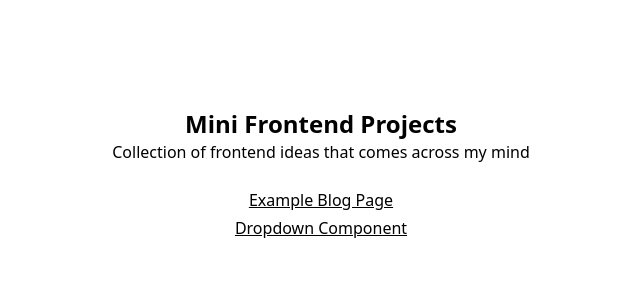
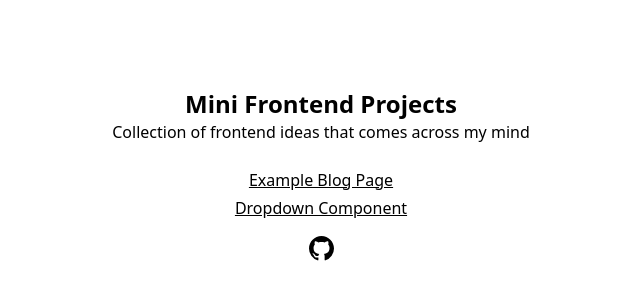
Before and after one commit to fagbenjaenoch/mini-frontend-projects, a React (Vite) app: page / in a window 1280 px wide. Shown: the part 226-526 px from the top of the page, without its empty margins (319-959 px from the left). Built offline with nearby package versions, Linux system fonts and the light colour scheme.

Commit message:
added github logo and project link

```diff
--- a/src/App.jsx
+++ b/src/App.jsx
@@ -1,9 +1,6 @@
 import "./App.css";
+import { Github } from 'lucide-react'
 
-import { ArrowDownIcon } from "lucide-react";
-
-import Container from "./components/atoms/Container";
-import Nav from "./components/organisms/Nav";
 import ThemeProvider from "./providers/Theme";
 
 function App() {
@@ -14,8 +11,13 @@ function App() {
 					<h1 className="text-2xl font-bold">Mini Frontend Projects</h1>
 					<p>Collection of frontend ideas that comes across my mind</p>
 				</header>
-				<a href="" className="underline">Example Blog Page</a>
+				<a href="/blog" className="underline">Example Blog Page</a>
 				<a href="" className="underline">Dropdown Component</a>
+				<a href="https://github.com/fagbenjaenoch/mini-frontend-projects" target="_blank" rel="noopener noreferrer" className="mt-3">
+					<svg height="25" aria-hidden="true" viewBox="0 0 16 16" version="1.1" width="25" data-view-component="true" class="octicon octicon-mark-github v-align-middle color-fg-default">
+						<path d="M8 0c4.42 0 8 3.58 8 8a8.013 8.013 0 0 1-5.45 7.59c-.4.08-.55-.17-.55-.38 0-.27.01-1.13.01-2.2 0-.75-.25-1.23-.54-1.48 1.78-.2 3.65-.88 3.65-3.95 0-.88-.31-1.59-.82-2.15.08-.2.36-1.02-.08-2.12 0 0-.67-.22-2.2.82-.64-.18-1.32-.27-2-.27-.68 0-1.36.09-2 .27-1.53-1.03-2.2-.82-2.2-.82-.44 1.1-.16 1.92-.08 2.12-.51.56-.82 1.28-.82 2.15 0 3.06 1.86 3.75 3.64 3.95-.23.2-.44.55-.51 1.07-.46.21-1.61.55-2.33-.66-.15-.24-.6-.83-1.23-.82-.67.01-.27.38.01.53.34.19.73.9.82 1.13.16.45.68 1.31 2.69.94 0 .67.01 1.3.01 1.49 0 .21-.15.45-.55.38A7.995 7.995 0 0 1 0 8c0-4.42 3.58-8 8-8Z"></path>
+					</svg>
+				</a>
 			</div>
 		</ThemeProvider>
 	);
```
